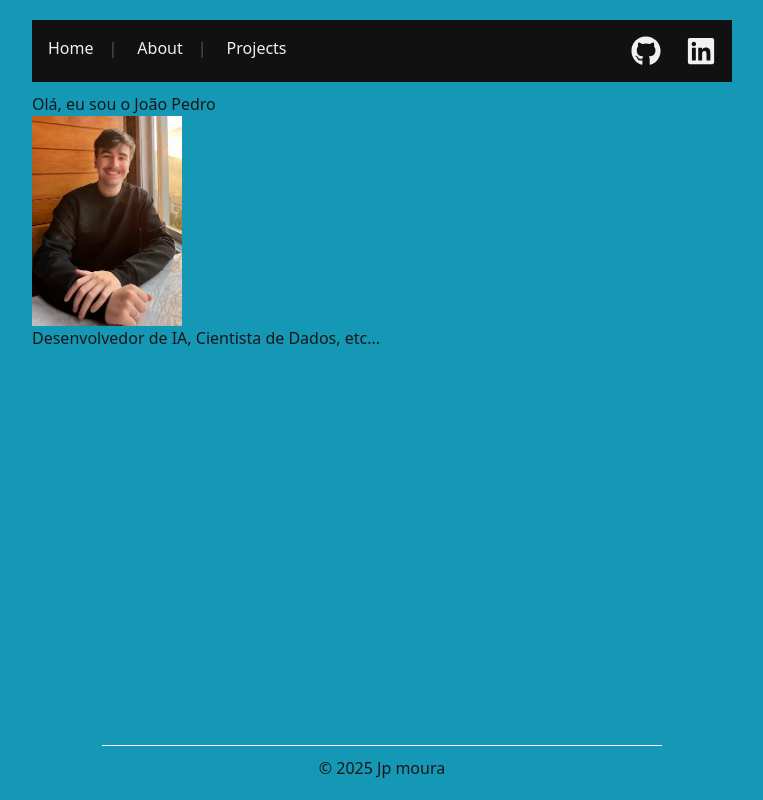
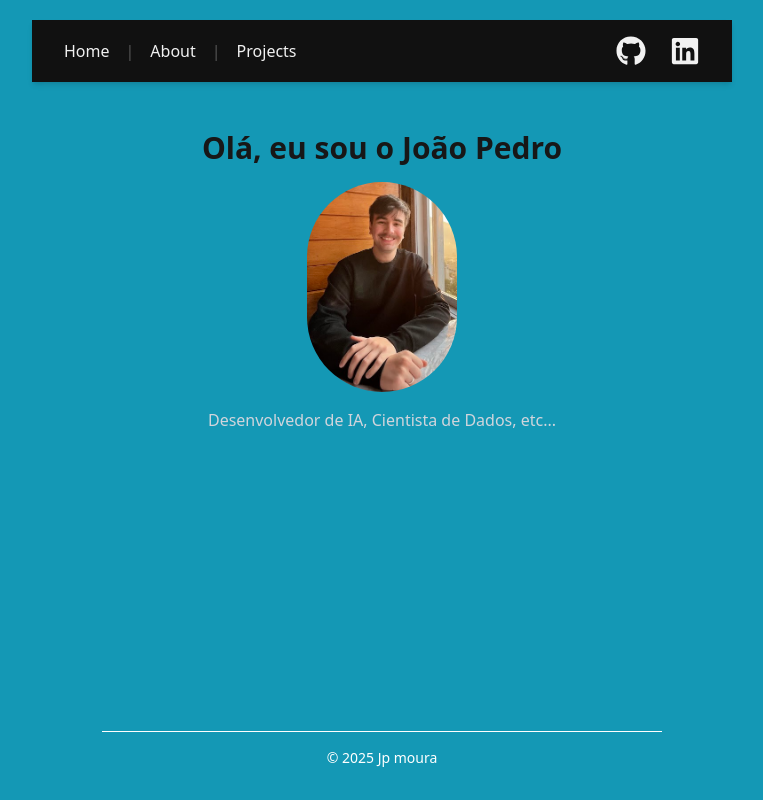
Before and after one commit to jp-mouraa/personal-portfolio, a Next.js app: page / in a window 1280 px wide. Shown: the whole page, without its empty margins (258-1021 px from the left). Built offline with nearby package versions, Linux system fonts and the light colour scheme.

Commit message:
up: .css files replaced by tailwind

```diff
--- a/src/app/about/About.module.css
+++ /dev/null
@@ -1,3 +0,0 @@
-.about {
-  padding: 30px;
-}
--- a/src/app/about/page.tsx
+++ b/src/app/about/page.tsx
@@ -1,14 +1,8 @@
-import styles from "./About.module.css"
-
-export default function Page({ children }: { children: React.ReactNode }) {
+export default function AboutPage({ children }: { children: React.ReactNode }) {
   return (
-    <>
-      <main className={styles.about}>
-        <div>
-          <h1>Ola</h1>
-          {children}
-        </div>
-      </main>
-    </>
+    <section className="text-left">
+      <h1 className="text-2xl font-bold mb-4">Olá</h1>
+      <div>{children}</div>
+    </section>
   )
 }
--- a/src/app/components/Footer.module.css
+++ /dev/null
@@ -1,11 +0,0 @@
-.footer {
-  text-align: center;
-  padding: 20px 0;
-}
-
-.line {
-  width: 80%;
-  margin: 0 auto 10px;
-  border: none;
-  border-top: 1px solid white;
-}
--- a/src/app/components/Footer.tsx
+++ b/src/app/components/Footer.tsx
@@ -1,12 +1,8 @@
-import styles from './Footer.module.css';
-
 export default function Footer() {
   return (
-    <>
-      <footer className={styles.footer}>
-        <hr className={styles.line} />
-        <p> © {new Date().getFullYear()} Jp moura </p>
-      </footer>
-    </>
-    )
-  }
+    <footer className="text-center py-8 text-sm mt-10">
+      <hr className="w-8/10 mx-auto border-t border-white mb-4" />
+      <p className="text-white">© {new Date().getFullYear()} Jp moura</p>
+    </footer>
+  )
+}
--- a/src/app/components/Navbar.module.css
+++ /dev/null
@@ -1,50 +0,0 @@
-.navbar {
-    margin: 0 auto 10px;
-    width: 100%;
-    border: 0cap;
-    display: block;
-}
-
-.nav {
-    display: flex;
-    justify-content: space-between;
-    background-color: #111111;
-    padding: 1rem;
-    color: white;
-}
-
-.links a {
-    margin-right: 20px;
-    text-decoration: none;
-    color: #f1f1f1;
-    font-weight: 500;
-    position: relative;
-}
-
-.links a::after {
-    content: "|";
-    margin-left: 15px;
-    color: #555;
-}
-
-.links a:last-child::after {
-    content: ""; /* remove a barra do último */
-}
-
-.social {
-    display: flex;
-    align-items: center;
-}
-
-.icon {
-    font-size: 30px;
-    color: #f1f1f1;
-    margin-left: 25px;
-    transition: color 0.3s ease;
-  }
-
-.icon:hover {
-    color: #1e90ff;
-    transform: scale(1.2);
-    transition: 2s ease;
-}
--- a/src/app/components/Navbar.tsx
+++ b/src/app/components/Navbar.tsx
@@ -1,27 +1,31 @@
-import Link from "next/link";
-import styles from './Navbar.module.css';
-import { FaGithub, FaLinkedin } from 'react-icons/fa';
+import Link from "next/link"
+import { FaGithub, FaLinkedin } from 'react-icons/fa'
 
-export default function Navbar(){
+export default function Navbar() {
+  const links = [
+    { href: '/', label: 'Home' },
+    { href: '/about', label: 'About' },
+    { href: '/projects', label: 'Projects' }
+  ];
+
   return (
-    <>
-      <div className={styles.navbar}>
-        <nav className={styles.nav}>
-          <div className={styles.links}>
-            <Link href="/">Home</Link>
-            <Link href="/about">About</Link>
-            <Link href="/projects">Projects</Link>
+    <nav className="w-full mb-2 border-0 block bg-[#111] px-8 py-4 flex justify-between items-center shadow-md">
+      <div className="flex items-center space-x-4 font-medium">
+        {links.map((link, index) => (
+          <span key={link.href} className="relative text-[#f1f1f1]">
+            <Link href={link.href}>{link.label}</Link>
+            {index < links.length - 1 && <span className="ml-4 text-[#555]">|</span>}
+          </span>
+        ))}
       </div>
-          <div className={styles.social}>
+      <div className="flex items-center">
         <a href="https://github.com/jp-mouraa" target="_blank" rel="noopener noreferrer">
-              <FaGithub className={styles.icon} size={30}/>
+          <FaGithub className="text-[#f1f1f1] text-[30px] ml-6 hover:text-purple-500 hover:scale-125 transition-transform duration-1000" />
         </a>
         <a href="https://www.linkedin.com/in/jo%C3%A3o-pedro-de-moura-medeiros-aaab05202/" target="_blank" rel="noopener noreferrer">
-              <FaLinkedin className={styles.icon} size={30}/>
+          <FaLinkedin className="text-[#f1f1f1] text-[30px] ml-6 hover:text-[#1e90ff] hover:scale-125 transition-transform duration-1000" />
         </a>
       </div>
     </nav>
-      </div>
-    </>
   )
 }
--- a/src/app/layout.tsx
+++ b/src/app/layout.tsx
@@ -1,36 +1,26 @@
 import './globals.css'
 import Navbar from './components/Navbar'
 import Footer from './components/Footer'
-// Importing fonts from Google Fonts and roboto
 import { Geist, Roboto } from 'next/font/google'
-// Metadata for the application
 import type { Metadata } from 'next'
 
-const geist = Geist({
-  subsets: ['latin'],
-  variable: '--font-roboto'
-})
-
-const roboto = Roboto({
-  weight: '400',
-  subsets: ['latin'],
-  variable: '--font-geist'
-})
+// Importing fonts from Google Fonts and roboto
+const geist = Geist({ subsets: ['latin'], variable: '--font-geist' })
+const roboto = Roboto({ weight: '400', subsets: ['latin'], variable: '--font-roboto' })
 
 export const metadata: Metadata = {
   title: 'personal-portifolio',
-  description: 'Hi, my names João Pedro de Moura, Welcome to my portfolio!',
+  description: 'Hi, my name is João Pedro de Moura. Welcome to my portfolio!'
 }
 
-// Main layout of the application
 export default function RootLayout({ children }: { children: React.ReactNode }) {
   return (
     <html lang="pt-BR">
-      <body className={`${roboto.variable} ${geist.variable}`} /*className="text-3xl font-bold underline"*/>
-        <Navbar/>
-        <div className="content-wrapper">
+      <body className={`${roboto.variable} ${geist.variable} bg-black text-white min-h-screen flex flex-col`}>
+        <Navbar />
+        <main className="flex-1 px-6 py-10 max-w-4xl mx-auto">
           {children}
-        </div>
+        </main>
         <Footer />
       </body>
     </html>
--- a/src/app/page.tsx
+++ b/src/app/page.tsx
@@ -3,12 +3,10 @@ import profilePic from "../public/me.png"
 
 export default function HomePage() {
   return (
-    <>
-      <main>
-        <h1>Olá, eu sou o João Pedro</h1>
-        <Image src={profilePic} alt="jp" width={150} height={150}/>
-        <p>Desenvolvedor de IA, Cientista de Dados, etc...</p>
-      </main>
-    </>
+    <section className="text-center">
+      <h1 className="text-3xl font-bold mb-4">Olá, eu sou o João Pedro</h1>
+      <Image src={profilePic} alt="jp" width={150} height={150} className="mx-auto rounded-full" />
+      <p className="mt-4 text-gray-300">Desenvolvedor de IA, Cientista de Dados, etc...</p>
+    </section>
   )
 }
--- a/src/app/projects/page.tsx
+++ b/src/app/projects/page.tsx
@@ -1,14 +1,8 @@
-import styles from "./Projects.module.css"
-
-export default function Page({ children }: { children: React.ReactNode }) {
+export default function ProjectsPage({ children }: { children: React.ReactNode }) {
     return (
-        <main className={styles.projects}>
-            <h1>
-                Opa
-            </h1>
-            <div>
-                {children}
-            </div>
-        </main>
+      <section className="text-left">
+        <h1 className="text-2xl font-bold mb-4">Opa</h1>
+        <div>{children}</div>
+      </section>
     )
-}
+  }
```
Lines whose indentation alone changed are shown as unchanged.
